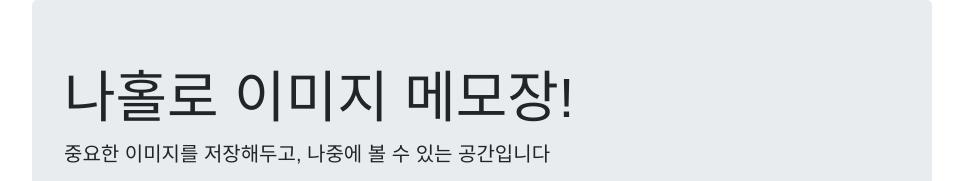
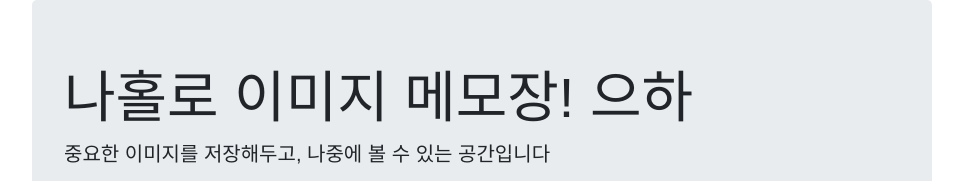
Before and after one commit to Leejun2022/test_cicd, a plain HTML site: page index.html in a window 1280 px wide. Shown: the top 181 px of the page, without its empty margins (158-1121 px from the left). Drawn offline with nearby package versions, Linux system fonts and the light colour scheme; a web font is replaced by a local one.

```diff
--- a/index.html
+++ b/index.html
@@ -58,7 +58,7 @@
 <body>
 <div class="wrap">
     <div class="jumbotron">
-        <h1 class="display-4">나홀로 이미지 메모장!</h1>
+        <h1 class="display-4">나홀로 이미지 메모장! 으하</h1>
         <p class="lead">중요한 이미지를 저장해두고, 나중에 볼 수 있는 공간입니다</p>
         <hr class="my-4">
     </div>
```
